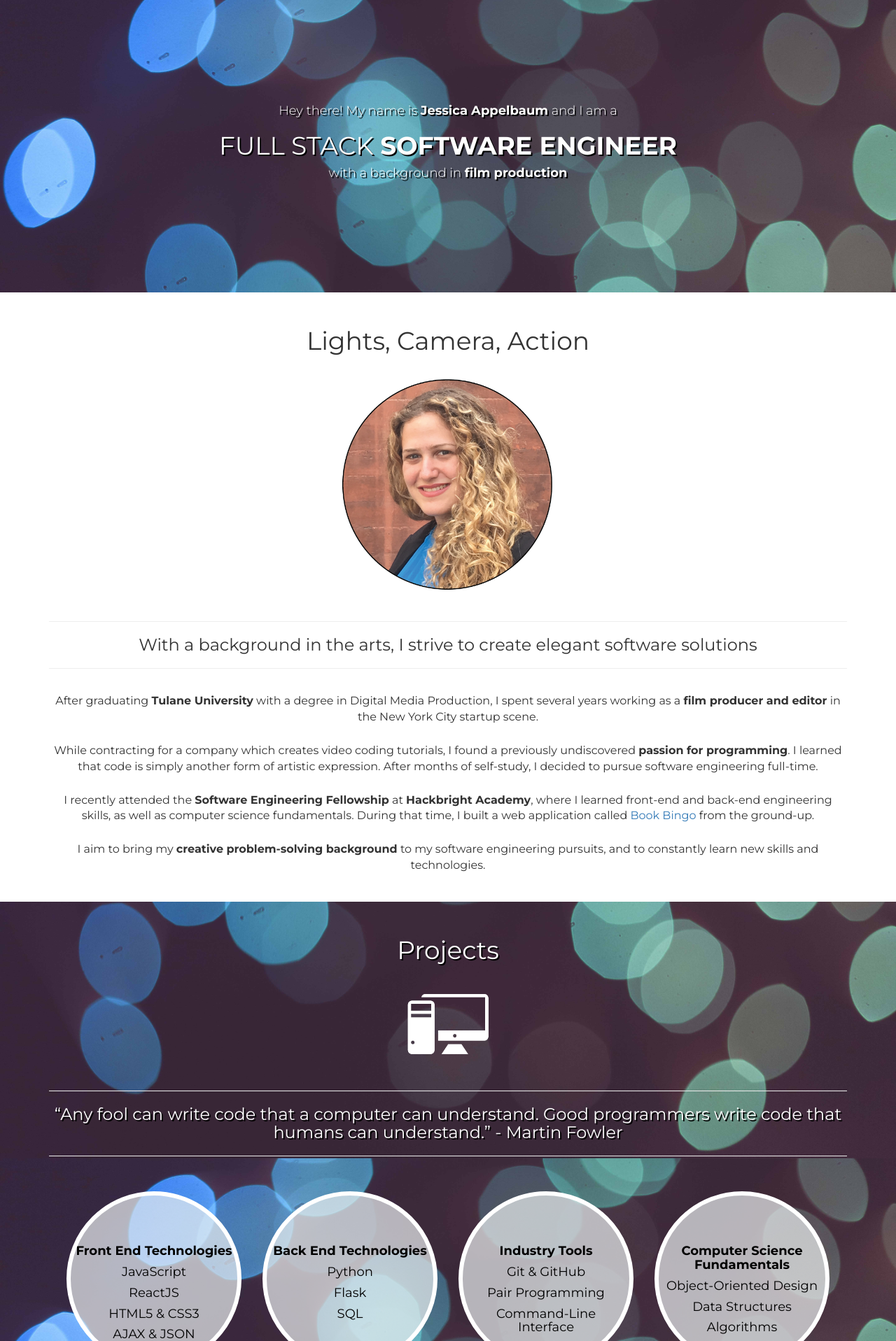
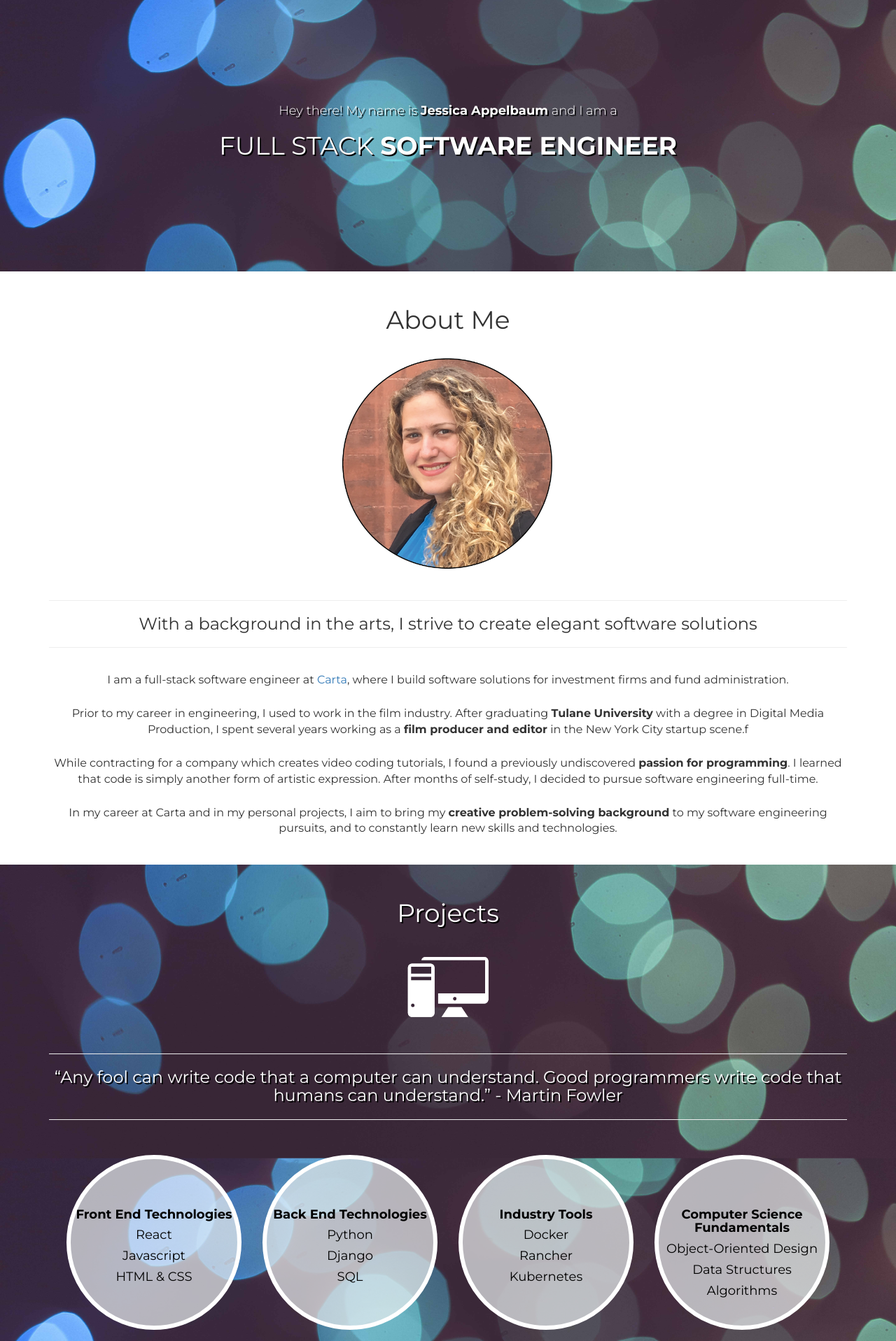
Before and after one commit to jessapp/portfolio, a Flask app: page / in a window 1280 px wide. Shown: the part 51-1968 px from the top of the page at 70% size. Run offline with Flask 2, Linux system fonts and the light colour scheme; some libraries are stand-ins or nearby versions.

Commit message:
update about me

```diff
--- a/server.py
+++ b/server.py
@@ -35,6 +35,6 @@ def favicon():
 
 if __name__ == '__main__':
 
-    PORT = int(os.environ.get("PORT", 8000))
+    PORT = int(os.environ.get("PORT", 5000))
 
     app.run(host="0.0.0.0", port=PORT)
--- a/templates/index.html
+++ b/templates/index.html
@@ -66,13 +66,12 @@
     <div class="container header">
       <h4 class="inverse-text thin-font">Hey there! My name is <span class="normal bold-font">Jessica Appelbaum</span> and I am a</h4>
       <h1 class="inverse-text"><span class="midbold-font">FULL STACK </span><span class="bold-font">SOFTWARE ENGINEER</span></h1>
-      <h4 class="inverse-text thin-font">with a background in <span class="normal bold-font">film production</span><h4>
     </div>
   </div>
 
   <div class="about-me section white-bg" id="about-me">
     <div class="container">
-      <h1>Lights, Camera, Action</h1>
+      <h1>About Me</h1>
       <img src="/static/img/circlepic.png" class="main-icon">
       <hr class="black-hr">
       <h3>With a background in the arts, I strive to create elegant software solutions</h3>
@@ -80,10 +79,19 @@
 
       <div id="about-me-wrapper">
         <div class="about-me-div" id="about-me-div2">
-          <p>After graduating <span class="bold-font">Tulane University</span> with a degree in <span clas="bold-font">Digital Media Production</span>, I spent several years working as a <span class="bold-font">film producer and editor</span> in the New York City startup scene.</p>
-          <p>While contracting for a company which creates video coding tutorials, I found a previously undiscovered <span class="bold-font">passion for programming</span>. I learned that code is simply another form of artistic expression. After months of self-study, I decided to pursue software engineering full-time.</p>
-          <p>I recently attended the <span class="bold-font">Software Engineering Fellowship</span> at <span class="bold-font">Hackbright Academy</span>, where I learned front-end and back-end engineering skills, as well as computer science fundamentals. During that time, I built a web application called <a href="http://book-bingo.herokuapp.com/">Book Bingo</a> from the ground-up.</p>
-          <p>I aim to bring my <span class="bold-font">creative problem-solving background</span> to my software engineering pursuits, and to constantly learn new skills and technologies</span>.</p>
+          <p>
+            I am a full-stack software engineer at <a href="https://carta.com/">Carta</a>, where I build software solutions for investment firms and fund administration.
+          </p>
+
+          <p>
+            Prior to my career in engineering, I used to work in the film industry. After graduating <span class="bold-font">Tulane University</span> with a degree in <span clas="bold-font">Digital Media Production</span>, I spent several years working as a <span class="bold-font">film producer and editor</span> in the New York City startup scene.f
+          </p>
+          <p>
+            While contracting for a company which creates video coding tutorials, I found a previously undiscovered <span class="bold-font">passion for programming</span>. I learned that code is simply another form of artistic expression. After months of self-study, I decided to pursue software engineering full-time.
+          </p>
+          <p>
+            In my career at Carta and in my personal projects, I aim to bring my <span class="bold-font">creative problem-solving background</span> to my software engineering pursuits, and to constantly learn new skills and technologies</span>.
+          </p>
         </div>
       </div>
     </div>
@@ -100,26 +108,25 @@
         <div class="code-skill">
           <div class="skill-text">
             <h4 class="bold-font">Front End Technologies</h4>
-            <h4>JavaScript</h4>
-            <h4>ReactJS</h4>
-            <h4>HTML5 & CSS3</h4>
-            <h4>AJAX & JSON</h4>
+            <h4>React</h4>
+            <h4>Javascript</h4>
+            <h4>HTML & CSS</h4>
           </div>
         </div>
         <div class="code-skill">
           <div class="skill-text">
             <h4 class="bold-font">Back End Technologies</h4>
             <h4>Python</h4>
-            <h4>Flask</h4>
+            <h4>Django</h4>
             <h4>SQL</h4>
           </div>
         </div>
         <div class="code-skill">
           <div class="skill-text">
             <h4 class="bold-font">Industry Tools</h4>
-            <h4>Git & GitHub</h4>
-            <h4>Pair Programming</h4>
-            <h4>Command-Line <br>Interface</h4>
+            <h4>Docker</h4>
+            <h4>Rancher</h4>
+            <h4>Kubernetes</h4>
           </div>
         </div>
         <div class="code-skill">
```
